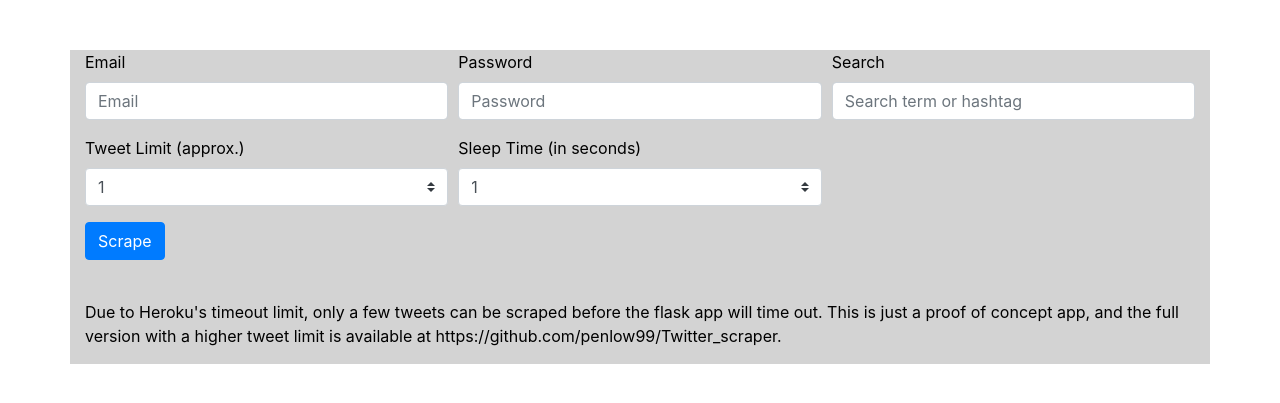
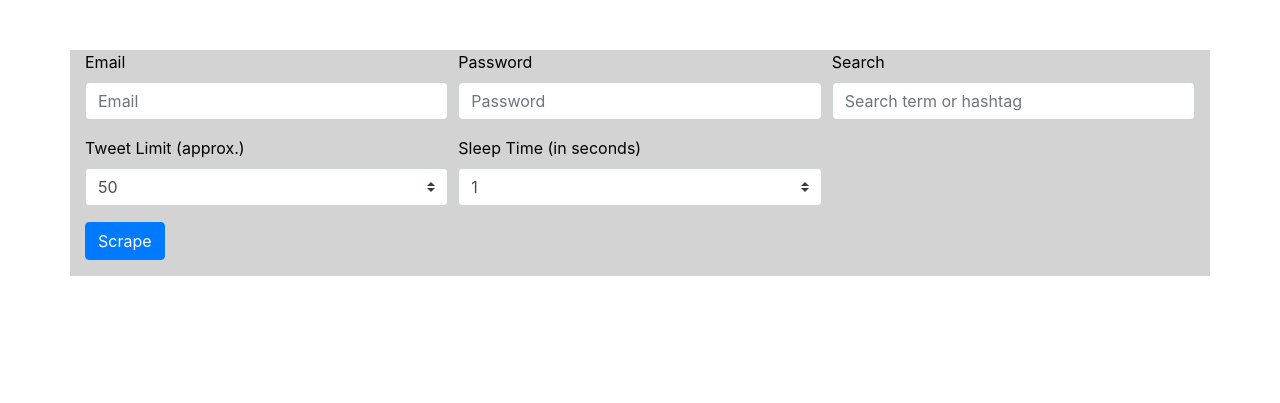
Before and after one commit to penlow99/Twitter_scraper, a Flask app: page /index in a window 1280 px wide. Shown: the top 403 px of the page. Run offline with Flask 2, Linux system fonts and the light colour scheme.

Commit message:
updated for github

```diff
--- a/functions.py
+++ b/functions.py
@@ -15,17 +15,15 @@ tweet_set = set()
 
 def main(email, password, search, tweet_limit, sleep_time):
     # This block is for heroku deployment, special thanks to Michael Browne, article @ https://medium.com/@mikelcbrowne/running-chromedriver-with-python-selenium-on-heroku-acc1566d161c
-    # GOOGLE_CHROME_PATH = '/app/.apt/usr/bin/google_chrome'
-    # CHROMEDRIVER_PATH = '/app/.chromedriver/bin/chromedriver'
-    chrome_options = Options()
-    chrome_options.add_argument('--headless')
-    chrome_options.add_argument('--disable-gpu')
-    chrome_options.add_argument('--no-sandbox')
-    chrome_options.binary_location = os.environ.get('GOOGLE_CHROME_PATH')
-    driver = webdriver.Chrome(executable_path=str(os.environ.get('CHROMEDRIVER_PATH')), chrome_options=chrome_options)
+    # chrome_options = Options()
+    # chrome_options.add_argument('--headless')
+    # chrome_options.add_argument('--disable-gpu')
+    # chrome_options.add_argument('--no-sandbox')
+    # chrome_options.binary_location = os.environ.get('GOOGLE_CHROME_PATH')
+    # driver = webdriver.Chrome(executable_path=str(os.environ.get('CHROMEDRIVER_PATH')), chrome_options=chrome_options)
 
     # For local deployment, uncomment out line below and comment out block above, place chromedriver.exe in same directory
-    # driver = webdriver.Chrome(executable_path="chromedriver")
+    driver = webdriver.Chrome(executable_path="chromedriver")
 
     # open browser, go to twitter, and login
     start_twitter(email, password, search, sleep_time, driver)
--- a/templates/index.html
+++ b/templates/index.html
@@ -24,14 +24,13 @@
                         <div class="form-group col-md-4">
                             <label for="selectTweetLimit">Tweet Limit (approx.)</label>
                             <select class="custom-select mr-sm-2" id="selectTweetLimit" name="tweet_limit">
-                                <option selected value="1">1</option>
-                                <option value="2">2</option>
-                                <option value="3">3</option>
-                                <!-- <option selected value="50">50</option>
+                                <!-- <option selected value="1">1</option>
+                                <option value="2">2</option> -->
+                                <option selected value="50">50</option>
                                 <option value="100">100</option>
                                 <option value="250">250</option>
                                 <option value="500">500</option>
-                                <option value="1000">1000</option> -->
+                                <option value="1000">1000</option>
                             </select>
                         </div>
                         <div class="form-group col-md-4">
@@ -63,14 +62,14 @@
                 </form>
             </div>
         </div>
-        <div class="row">
+        <!-- <div class="row">
             <div class="col-sm">
                 <br/>
                 <p>Due to Heroku's timeout limit, only a few tweets can be scraped before the flask app will time out. This is just a proof of concept app, and the full version with
                     a higher tweet limit is available at https://github.com/penlow99/Twitter_scraper.
                 </p>
             </div>
-        </div>
+        </div> -->
         <div class="row" id="scrapeMessage" style="display: none;">
             <div class="col-sm">
                 <br/>
```
